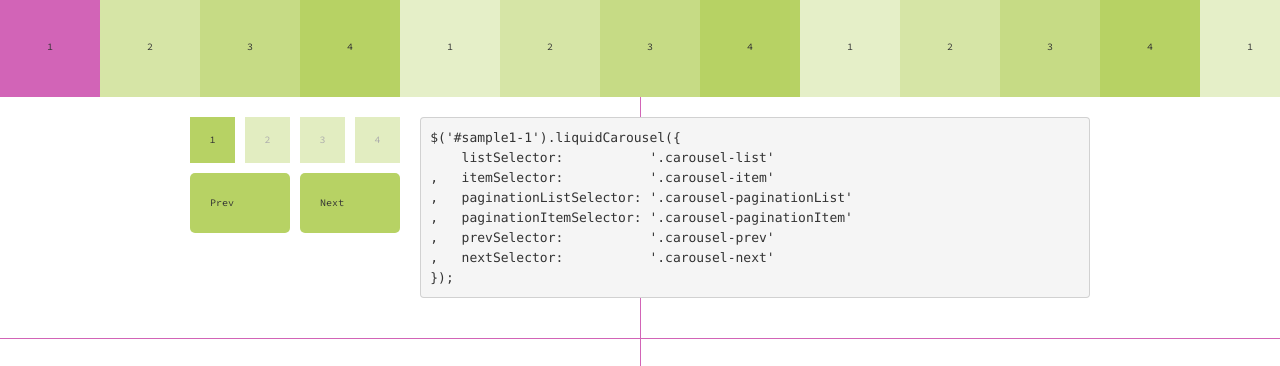
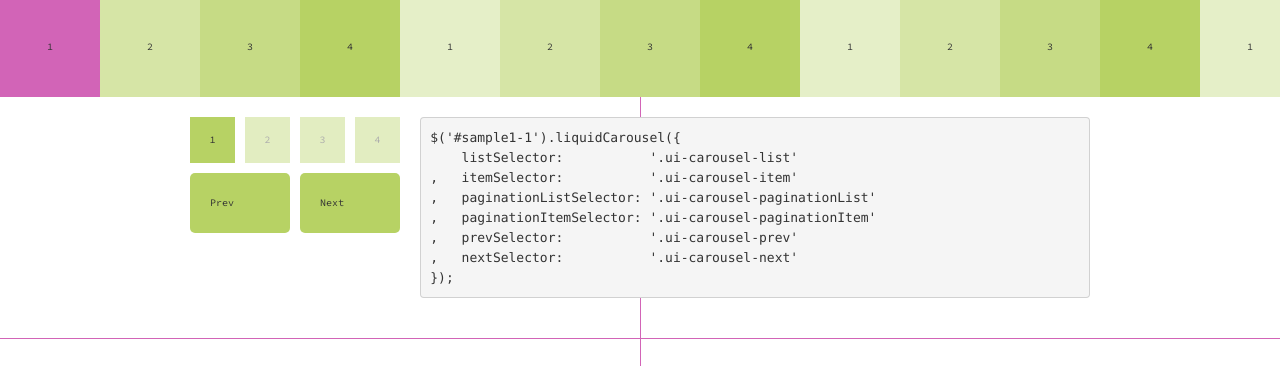
Before and after one commit to rin316/jquery.liquidCarousel, a plain HTML site: page index.html in a window 1280 px wide. Shown: the part 359-725 px from the top of the page. Drawn offline with Linux system fonts and the light colour scheme.

Commit message:
全体をrefactoring

```diff
--- a/index.html
+++ b/index.html
@@ -30,39 +30,39 @@
 
 <div id="sample1-1" class="carousel horizontal">
 	<div class="container-fluid"><h2>Basic setting</h2></div>
-	<ul class="carousel-list">
-		<li class="carousel-item">1</li>
-		<li class="carousel-item">2</li>
-		<li class="carousel-item">3</li>
-		<li class="carousel-item">4</li>
+	<ul class="ui-carousel-list">
+		<li class="ui-carousel-item">1</li>
+		<li class="ui-carousel-item">2</li>
+		<li class="ui-carousel-item">3</li>
+		<li class="ui-carousel-item">4</li>
 	</ul>
 
 	<div class="container-fluid">
 		<div class="row-fluid">
 			<div class="span3">
 				<div class="carousel-pagination">
-					<ul class="carousel-paginationList">
-						<li class="carousel-paginationItem"><a href="#">1</a></li>
-						<li class="carousel-paginationItem"><a href="#">2</a></li>
-						<li class="carousel-paginationItem"><a href="#">3</a></li>
-						<li class="carousel-paginationItem"><a href="#">4</a></li>
+					<ul class="ui-carousel-paginationList">
+						<li class="ui-carousel-paginationItem"><a href="#">1</a></li>
+						<li class="ui-carousel-paginationItem"><a href="#">2</a></li>
+						<li class="ui-carousel-paginationItem"><a href="#">3</a></li>
+						<li class="ui-carousel-paginationItem"><a href="#">4</a></li>
 					</ul>
 				</div>
 
 				<ul class="carousel-button">
-					<li class="carousel-prev"><a href="#">Prev</a></li>
-					<li class="carousel-next"><a href="#">Next</a></li>
+					<li class="ui-carousel-prev"><a href="#">Prev</a></li>
+					<li class="ui-carousel-next"><a href="#">Next</a></li>
 				</ul>
 			</div>
 			<div class="span9">
 <pre>
 $('#sample1-1').liquidCarousel({
-    listSelector:           '.carousel-list'
-,   itemSelector:           '.carousel-item'
-,   paginationListSelector: '.carousel-paginationList'
-,   paginationItemSelector: '.carousel-paginationItem'
-,   prevSelector:           '.carousel-prev'
-,   nextSelector:           '.carousel-next'
+    listSelector:           '.ui-carousel-list'
+,   itemSelector:           '.ui-carousel-item'
+,   paginationListSelector: '.ui-carousel-paginationList'
+,   paginationItemSelector: '.ui-carousel-paginationItem'
+,   prevSelector:           '.ui-carousel-prev'
+,   nextSelector:           '.ui-carousel-next'
 });</pre>
 			</div>
 		</div>
@@ -74,28 +74,28 @@ $('#sample1-1').liquidCarousel({
 
 <div id="sample1-2" class="carousel horizontal">
 	<div class="container-fluid"><h2>autoPlay: true , pos_x: 'center'</h2></div>
-	<ul class="carousel-list">
-		<li class="carousel-item">1</li>
-		<li class="carousel-item">2</li>
-		<li class="carousel-item">3</li>
-		<li class="carousel-item">4</li>
+	<ul class="ui-carousel-list">
+		<li class="ui-carousel-item">1</li>
+		<li class="ui-carousel-item">2</li>
+		<li class="ui-carousel-item">3</li>
+		<li class="ui-carousel-item">4</li>
 	</ul>
 
 	<div class="container-fluid">
 		<div class="row-fluid">
 			<div class="span3">
 				<div class="carousel-pagination">
-					<ul class="carousel-paginationList">
-						<li class="carousel-paginationItem"><a href="#">1</a></li>
-						<li class="carousel-paginationItem"><a href="#">2</a></li>
-						<li class="carousel-paginationItem"><a href="#">3</a></li>
-						<li class="carousel-paginationItem"><a href="#">4</a></li>
+					<ul class="ui-carousel-paginationList">
+						<li class="ui-carousel-paginationItem"><a href="#">1</a></li>
+						<li class="ui-carousel-paginationItem"><a href="#">2</a></li>
+						<li class="ui-carousel-paginationItem"><a href="#">3</a></li>
+						<li class="ui-carousel-paginationItem"><a href="#">4</a></li>
 					</ul>
 				</div>
 
 				<ul class="carousel-button">
-					<li class="carousel-prev"><a href="#">Prev</a></li>
-					<li class="carousel-next"><a href="#">Next</a></li>
+					<li class="ui-carousel-prev"><a href="#">Prev</a></li>
+					<li class="ui-carousel-next"><a href="#">Next</a></li>
 				</ul>
 			</div>
 			<div class="span9">
@@ -116,28 +116,28 @@ $('#sample1-2').liquidCarousel({
 
 <div id="sample1-3" class="carousel horizontal">
 	<div class="container-fluid"><h2>easing: 'linear' , pos_x: 'right'</h2></div>
-	<ul class="carousel-list">
-		<li class="carousel-item">1</li>
-		<li class="carousel-item">2</li>
-		<li class="carousel-item">3</li>
-		<li class="carousel-item">4</li>
+	<ul class="ui-carousel-list">
+		<li class="ui-carousel-item">1</li>
+		<li class="ui-carousel-item">2</li>
+		<li class="ui-carousel-item">3</li>
+		<li class="ui-carousel-item">4</li>
 	</ul>
 
 	<div class="container-fluid">
 		<div class="row-fluid">
 			<div class="span3">
 				<div class="carousel-pagination">
-					<ul class="carousel-paginationList">
-						<li class="carousel-paginationItem"><a href="#">1</a></li>
-						<li class="carousel-paginationItem"><a href="#">2</a></li>
-						<li class="carousel-paginationItem"><a href="#">3</a></li>
-						<li class="carousel-paginationItem"><a href="#">4</a></li>
+					<ul class="ui-carousel-paginationList">
+						<li class="ui-carousel-paginationItem"><a href="#">1</a></li>
+						<li class="ui-carousel-paginationItem"><a href="#">2</a></li>
+						<li class="ui-carousel-paginationItem"><a href="#">3</a></li>
+						<li class="ui-carousel-paginationItem"><a href="#">4</a></li>
 					</ul>
 				</div>
 
 				<ul class="carousel-button">
-					<li class="carousel-prev"><a href="#">Prev</a></li>
-					<li class="carousel-next"><a href="#">Next</a></li>
+					<li class="ui-carousel-prev"><a href="#">Prev</a></li>
+					<li class="ui-carousel-next"><a href="#">Next</a></li>
 				</ul>
 			</div>
 			<div class="span9">
@@ -160,27 +160,27 @@ $('#sample1-3').liquidCarousel({
 <div id="fade" class="carousel horizontal">
 	<div class="container-fluid"><h2>animate: 'fade'</h2></div>
 	<div class="container-fluid">
-		<ul class="carousel-list">
-			<li class="carousel-item">1</li>
-			<li class="carousel-item">2</li>
-			<li class="carousel-item">3</li>
-			<li class="carousel-item">4</li>
+		<ul class="ui-carousel-list">
+			<li class="ui-carousel-item">1</li>
+			<li class="ui-carousel-item">2</li>
+			<li class="ui-carousel-item">3</li>
+			<li class="ui-carousel-item">4</li>
 		</ul>
 
 		<div class="row-fluid">
 			<div class="span3">
 				<div class="carousel-pagination">
-					<ul class="carousel-paginationList">
-						<li class="carousel-paginationItem"><a href="#">1</a></li>
-						<li class="carousel-paginationItem"><a href="#">2</a></li>
-						<li class="carousel-paginationItem"><a href="#">3</a></li>
-						<li class="carousel-paginationItem"><a href="#">4</a></li>
+					<ul class="ui-carousel-paginationList">
+						<li class="ui-carousel-paginationItem"><a href="#">1</a></li>
+						<li class="ui-carousel-paginationItem"><a href="#">2</a></li>
+						<li class="ui-carousel-paginationItem"><a href="#">3</a></li>
+						<li class="ui-carousel-paginationItem"><a href="#">4</a></li>
 					</ul>
 				</div>
 
 				<ul class="carousel-button">
-					<li class="carousel-prev"><a href="#">Prev</a></li>
-					<li class="carousel-next"><a href="#">Next</a></li>
+					<li class="ui-carousel-prev"><a href="#">Prev</a></li>
+					<li class="ui-carousel-next"><a href="#">Next</a></li>
 				</ul>
 			</div>
 			<div class="span9">
@@ -200,27 +200,27 @@ $('#fade').liquidCarousel({
 <div id="sample2-1" class="carousel horizontal">
 	<div class="container-fluid"><h2>loop: false</h2></div>
 	<div class="container-fluid">
-		<ul class="carousel-list">
-			<li class="carousel-item">1</li>
-			<li class="carousel-item">2</li>
-			<li class="carousel-item">3</li>
-			<li class="carousel-item">4</li>
+		<ul class="ui-carousel-list">
+			<li class="ui-carousel-item">1</li>
+			<li class="ui-carousel-item">2</li>
+			<li class="ui-carousel-item">3</li>
+			<li class="ui-carousel-item">4</li>
 		</ul>
 
 		<div class="row-fluid">
 			<div class="span3">
 				<div class="carousel-pagination">
-					<ul class="carousel-paginationList">
-						<li class="carousel-paginationItem"><a href="#">1</a></li>
-						<li class="carousel-paginationItem"><a href="#">2</a></li>
-						<li class="carousel-paginationItem"><a href="#">3</a></li>
-						<li class="carousel-paginationItem"><a href="#">4</a></li>
+					<ul class="ui-carousel-paginationList">
+						<li class="ui-carousel-paginationItem"><a href="#">1</a></li>
+						<li class="ui-carousel-paginationItem"><a href="#">2</a></li>
+						<li class="ui-carousel-paginationItem"><a href="#">3</a></li>
+						<li class="ui-carousel-paginationItem"><a href="#">4</a></li>
 					</ul>
 				</div>
 
 				<ul class="carousel-button">
-					<li class="carousel-prev"><a href="#">Prev</a></li>
-					<li class="carousel-next"><a href="#">Next</a></li>
+					<li class="ui-carousel-prev"><a href="#">Prev</a></li>
+					<li class="ui-carousel-next"><a href="#">Next</a></li>
 				</ul>
 			</div>
 			<div class="span9">
@@ -238,27 +238,27 @@ $('#sample2-1').liquidCarousel({
 <div id="sample2-2" class="carousel horizontal">
 	<div class="container-fluid"><h2>loopingDisabled: true</h2></div>
 	<div class="container-fluid">
-		<ul class="carousel-list">
-			<li class="carousel-item">1</li>
-			<li class="carousel-item">2</li>
-			<li class="carousel-item">3</li>
-			<li class="carousel-item">4</li>
+		<ul class="ui-carousel-list">
+			<li class="ui-carousel-item">1</li>
+			<li class="ui-carousel-item">2</li>
+			<li class="ui-carousel-item">3</li>
+			<li class="ui-carousel-item">4</li>
 		</ul>
 
 		<div class="row-fluid">
 			<div class="span3">
 				<div class="carousel-pagination">
-					<ul class="carousel-paginationList">
-						<li class="carousel-paginationItem"><a href="#">1</a></li>
-						<li class="carousel-paginationItem"><a href="#">2</a></li>
-						<li class="carousel-paginationItem"><a href="#">3</a></li>
-						<li class="carousel-paginationItem"><a href="#">4</a></li>
+					<ul class="ui-carousel-paginationList">
+						<li class="ui-carousel-paginationItem"><a href="#">1</a></li>
+						<li class="ui-carousel-paginationItem"><a href="#">2</a></li>
+						<li class="ui-carousel-paginationItem"><a href="#">3</a></li>
+						<li class="ui-carousel-paginationItem"><a href="#">4</a></li>
 					</ul>
 				</div>
 
 				<ul class="carousel-button">
-					<li class="carousel-prev"><a href="#">Prev</a></li>
-					<li class="carousel-next"><a href="#">Next</a></li>
+					<li class="ui-carousel-prev"><a href="#">Prev</a></li>
+					<li class="ui-carousel-next"><a href="#">Next</a></li>
 				</ul>
 			</div>
 			<div class="span9">
@@ -279,35 +279,35 @@ $('#sample2-2').liquidCarousel({
 	<div class="container-fluid"><h2>group: 3 , loop: false</h2></div>
 	<div class="container-fluid">
 		<div class="carousel-listWrapper">
-			<ul class="carousel-list">
-				<li class="carousel-item">1</li>
-				<li class="carousel-item">2</li>
-				<li class="carousel-item">3</li>
-				<li class="carousel-item">4</li>
-				<li class="carousel-item">5</li>
-				<li class="carousel-item">6</li>
-				<li class="carousel-item">7</li>
-				<li class="carousel-item">8</li>
-				<li class="carousel-item">9</li>
-				<li class="carousel-item">10</li>
-				<li class="carousel-item">11</li>
+			<ul class="ui-carousel-list">
+				<li class="ui-carousel-item">1</li>
+				<li class="ui-carousel-item">2</li>
+				<li class="ui-carousel-item">3</li>
+				<li class="ui-carousel-item">4</li>
+				<li class="ui-carousel-item">5</li>
+				<li class="ui-carousel-item">6</li>
+				<li class="ui-carousel-item">7</li>
+				<li class="ui-carousel-item">8</li>
+				<li class="ui-carousel-item">9</li>
+				<li class="ui-carousel-item">10</li>
+				<li class="ui-carousel-item">11</li>
 			</ul>
 		</div>
 
 		<div class="row-fluid">
 			<div class="span3">
 				<div class="carousel-pagination">
-					<ul class="carousel-paginationList">
-						<li class="carousel-paginationItem"><a href="#">1</a></li>
-						<li class="carousel-paginationItem"><a href="#">2</a></li>
-						<li class="carousel-paginationItem"><a href="#">3</a></li>
-						<li class="carousel-paginationItem"><a href="#">4</a></li>
+					<ul class="ui-carousel-paginationList">
+						<li class="ui-carousel-paginationItem"><a href="#">1</a></li>
+						<li class="ui-carousel-paginationItem"><a href="#">2</a></li>
+						<li class="ui-carousel-paginationItem"><a href="#">3</a></li>
+						<li class="ui-carousel-paginationItem"><a href="#">4</a></li>
 					</ul>
 				</div>
 
 				<ul class="carousel-button">
-					<li class="carousel-prev"><a href="#">Prev</a></li>
-					<li class="carousel-next"><a href="#">Next</a></li>
+					<li class="ui-carousel-prev"><a href="#">Prev</a></li>
+					<li class="ui-carousel-next"><a href="#">Next</a></li>
 				</ul>
 			</div>
 			<div class="span9">
@@ -327,35 +327,35 @@ $('#sample2-3').liquidCarousel({
 	<div class="container-fluid"><h2>group: 3 , loop: true</h2></div>
 	<div class="container-fluid">
 		<div class="carousel-listWrapper">
-			<ul class="carousel-list">
-				<li class="carousel-item">1</li>
-				<li class="carousel-item">2</li>
-				<li class="carousel-item">3</li>
-				<li class="carousel-item">4</li>
-				<li class="carousel-item">5</li>
-				<li class="carousel-item">6</li>
-				<li class="carousel-item">7</li>
-				<li class="carousel-item">8</li>
-				<li class="carousel-item">9</li>
-				<li class="carousel-item">10</li>
-				<li class="carousel-item">11</li>
+			<ul class="ui-carousel-list">
+				<li class="ui-carousel-item">1</li>
+				<li class="ui-carousel-item">2</li>
+				<li class="ui-carousel-item">3</li>
+				<li class="ui-carousel-item">4</li>
+				<li class="ui-carousel-item">5</li>
+				<li class="ui-carousel-item">6</li>
+				<li class="ui-carousel-item">7</li>
+				<li class="ui-carousel-item">8</li>
+				<li class="ui-carousel-item">9</li>
+				<li class="ui-carousel-item">10</li>
+				<li class="ui-carousel-item">11</li>
 			</ul>
 		</div>
 
 		<div class="row-fluid">
 			<div class="span3">
 				<div class="carousel-pagination">
-					<ul class="carousel-paginationList">
-						<li class="carousel-paginationItem"><a href="#">1</a></li>
-						<li class="carousel-paginationItem"><a href="#">2</a></li>
-						<li class="carousel-paginationItem"><a href="#">3</a></li>
-						<li class="carousel-paginationItem"><a href="#">4</a></li>
+					<ul class="ui-carousel-paginationList">
+						<li class="ui-carousel-paginationItem"><a href="#">1</a></li>
+						<li class="ui-carousel-paginationItem"><a href="#">2</a></li>
+						<li class="ui-carousel-paginationItem"><a href="#">3</a></li>
+						<li class="ui-carousel-paginationItem"><a href="#">4</a></li>
 					</ul>
 				</div>
 
 				<ul class="carousel-button">
-					<li class="carousel-prev"><a href="#">Prev</a></li>
-					<li class="carousel-next"><a href="#">Next</a></li>
+					<li class="ui-carousel-prev"><a href="#">Prev</a></li>
+					<li class="ui-carousel-next"><a href="#">Next</a></li>
 				</ul>
 			</div>
 			<div class="span9">
@@ -374,28 +374,28 @@ $('#sample2-4').liquidCarousel({
 	<div class="container-fluid"><h2>vertical: true</h2></div>
 	<div class="container-fluid">
 		<div class="carousel-listWrapper">
-			<ul class="carousel-list">
-				<li class="carousel-item">1</li>
-				<li class="carousel-item">2</li>
-				<li class="carousel-item">3</li>
-				<li class="carousel-item">4</li>
+			<ul class="ui-carousel-list">
+				<li class="ui-carousel-item">1</li>
+				<li class="ui-carousel-item">2</li>
+				<li class="ui-carousel-item">3</li>
+				<li class="ui-carousel-item">4</li>
 			</ul>
 		</div>
 
 		<div class="row-fluid">
 			<div class="span3">
 				<div class="carousel-pagination">
-					<ul class="carousel-paginationList">
-						<li class="carousel-paginationItem"><a href="#">1</a></li>
-						<li class="carousel-paginationItem"><a href="#">2</a></li>
-						<li class="carousel-paginationItem"><a href="#">3</a></li>
-						<li class="carousel-paginationItem"><a href="#">4</a></li>
+					<ul class="ui-carousel-paginationList">
+						<li class="ui-carousel-paginationItem"><a href="#">1</a></li>
+						<li class="ui-carousel-paginationItem"><a href="#">2</a></li>
+						<li class="ui-carousel-paginationItem"><a href="#">3</a></li>
+						<li class="ui-carousel-paginationItem"><a href="#">4</a></li>
 					</ul>
 				</div>
 
 				<ul class="carousel-button">
-					<li class="carousel-prev"><a href="#">Prev</a></li>
-					<li class="carousel-next"><a href="#">Next</a></li>
+					<li class="ui-carousel-prev"><a href="#">Prev</a></li>
+					<li class="ui-carousel-next"><a href="#">Next</a></li>
 				</ul>
 			</div>
 			<div class="span9">
@@ -416,20 +416,20 @@ $('#sample3').liquidCarousel({
 		<div class="row-fluid">
 			<div class="span3">
 				<div class="carousel-pagination">
-					<ul class="carousel-paginationList">
-						<li class="carousel-paginationItem"><a href="#">1</a></li>
-						<li class="carousel-paginationItem"><a href="#">2</a></li>
-						<li class="carousel-paginationItem"><a href="#">3</a></li>
-						<li class="carousel-paginationItem"><a href="#">4</a></li>
+					<ul class="ui-carousel-paginationList">
+						<li class="ui-carousel-paginationItem"><a href="#">1</a></li>
+						<li class="ui-carousel-paginationItem"><a href="#">2</a></li>
+						<li class="ui-carousel-paginationItem"><a href="#">3</a></li>
+						<li class="ui-carousel-paginationItem"><a href="#">4</a></li>
 					</ul>
 				</div>
 
 				<ul class="carousel-button">
-					<li class="carousel-prev"><a href="#">Prev</a></li>
-					<li class="carousel-next"><a href="#">Next</a></li>
+					<li class="ui-carousel-prev"><a href="#">Prev</a></li>
+					<li class="ui-carousel-next"><a href="#">Next</a></li>
 				</ul>
 
-				<p class="carousel-setNum"><a href="#">3つめを表示</a></p>
+				<p class="ui-carousel-setNum"><a href="#">3つめを表示</a></p>
 
 				<p>#sample3 index: <span id="sample3Index"></span></p>
 			</div>
@@ -438,7 +438,7 @@ $('#sample3').liquidCarousel({
 (function () {
 	var self = $('#sample3').data('carousel')
 	,   control = $('#sample3-control')
-	,   paginationItem = control.find($('.carousel-paginationItem'))
+	,   paginationItem = control.find($('.ui-carousel-paginationItem'))
 	;
 
 	paginationItem.on('click', function(e){
@@ -446,17 +446,17 @@ $('#sample3').liquidCarousel({
 		e.preventDefault();
 	});
 
-	control.find($('.carousel-prev')).on('click', function(e){
+	control.find($('.ui-carousel-prev')).on('click', function(e){
 		self.moveBind(self.index - self.group, this);
 		e.preventDefault();
 	});
 
-	control.find($('.carousel-next')).on('click', function(e){
+	control.find($('.ui-carousel-next')).on('click', function(e){
 		self.moveBind(self.index + self.group, this);
 		e.preventDefault();
 	});
 
-	control.find($('.carousel-setNum')).on('click', function(e){
+	control.find($('.ui-carousel-setNum')).on('click', function(e){
 		self.moveBind(2, this);
 		e.preventDefault();
 	});
@@ -474,19 +474,19 @@ $('#sample3').liquidCarousel({
 		<div class="row-fluid">
 			<div class="span3">
 				<div class="carousel-pagination">
-					<ul class="carousel-paginationList">
-						<li class="carousel-paginationItem"><a href="#">1</a></li>
-						<li class="carousel-paginationItem"><a href="#">2</a></li>
-						<li class="carousel-paginationItem"><a href="#">3</a></li>
-						<li class="carousel-paginationItem"><a href="#">4</a></li>
+					<ul class="ui-carousel-paginationList">
+						<li class="ui-carousel-paginationItem"><a href="#">1</a></li>
+						<li class="ui-carousel-paginationItem"><a href="#">2</a></li>
+						<li class="ui-carousel-paginationItem"><a href="#">3</a></li>
+						<li class="ui-carousel-paginationItem"><a href="#">4</a></li>
 					</ul>
 				</div>
 
-				<ul class="carousel-list">
-					<li class="carousel-item">1 Lorem ipsum dolor sit amet, consectetur adipisicing elit, sed do eiusmod tempor incididunt ut labore et dolore magna aliqua.</li>
-					<li class="carousel-item">2 Lorem ipsum dolor sit amet, consectetur adipisicing elit, sed do eiusmod tempor incididunt ut labore et dolore magna aliqua. Ut enim ad minim veniam, quis nostrud exercitation ullamco laboris nisi ut aliquip ex ea commodo consequat.</li>
-					<li class="carousel-item">3 Lorem ipsum dolor sit amet, consectetur</li>
-					<li class="carousel-item">4 Lorem ipsum dolor sit amet, consectetur adipisicing elit, sed do eiusmod tempor incididunt ut labore et dolore magna aliqua. Ut enim ad minim veniam, quis nostrud exercitation ullamco laboris nisi ut aliquip ex ea commodo consequat. Duis aute irure dolor in reprehenderit in voluptate velit esse cillum dolore eu fugiat nulla pariatur. Excepteur sint occaecat cupidatat non proident, sunt in culpa qui officia deserunt mollit anim id est laborum.</li>
+				<ul class="ui-carousel-list">
+					<li class="ui-carousel-item">1 Lorem ipsum dolor sit amet, consectetur adipisicing elit, sed do eiusmod tempor incididunt ut labore et dolore magna aliqua.</li>
+					<li class="ui-carousel-item">2 Lorem ipsum dolor sit amet, consectetur adipisicing elit, sed do eiusmod tempor incididunt ut labore et dolore magna aliqua. Ut enim ad minim veniam, quis nostrud exercitation ullamco laboris nisi ut aliquip ex ea commodo consequat.</li>
+					<li class="ui-carousel-item">3 Lorem ipsum dolor sit amet, consectetur</li>
+					<li class="ui-carousel-item">4 Lorem ipsum dolor sit amet, consectetur adipisicing elit, sed do eiusmod tempor incididunt ut labore et dolore magna aliqua. Ut enim ad minim veniam, quis nostrud exercitation ullamco laboris nisi ut aliquip ex ea commodo consequat. Duis aute irure dolor in reprehenderit in voluptate velit esse cillum dolore eu fugiat nulla pariatur. Excepteur sint occaecat cupidatat non proident, sunt in culpa qui officia deserunt mollit anim id est laborum.</li>
 				</ul>
 			</div>
 			<div class="span9">
--- a/main.js
+++ b/main.js
@@ -25,7 +25,7 @@ $(window).load(function(){
 	$('.carousel').each(function () {
 		var $this = $(this);
 		if ($this.hasClass('tab')) { return false; }
-		var item = $this.find($('.carousel-item'));
+		var item = $this.find($('.ui-carousel-item'));
 		var itemLength = item.length;
 
 		var colors = [];
@@ -103,7 +103,7 @@ $(window).load(function(){
 	(function () {
 		var self = $('#sample3').data('carousel')
 		,   control = $('#sample3-control')
-		,   paginationItem = control.find($('.carousel-paginationItem'))
+		,   paginationItem = control.find($('.ui-carousel-paginationItem'))
 		;
 
 		paginationItem.on('click', function(e){
@@ -111,17 +111,17 @@ $(window).load(function(){
 			e.preventDefault();
 		});
 
-		control.find($('.carousel-prev')).on('click', function(e){
+		control.find($('.ui-carousel-prev')).on('click', function(e){
 			self.moveBind(self.index - self.group, this);
 			e.preventDefault();
 		});
 
-		control.find($('.carousel-next')).on('click', function(e){
+		control.find($('.ui-carousel-next')).on('click', function(e){
 			self.moveBind(self.index + self.group, this);
 			e.preventDefault();
 		});
 
-		control.find($('.carousel-setNum')).on('click', function(e){
+		control.find($('.ui-carousel-setNum')).on('click', function(e){
 			self.moveBind(2, this);
 			e.preventDefault();
 		});
```
Also changed, not shown: resources/css/base.css (+24 -24 lines), jquery.liquidCarousel.js.
